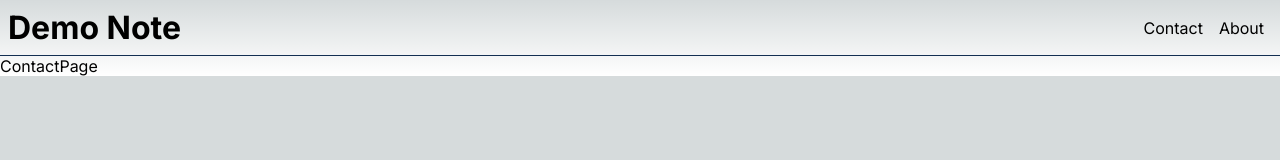
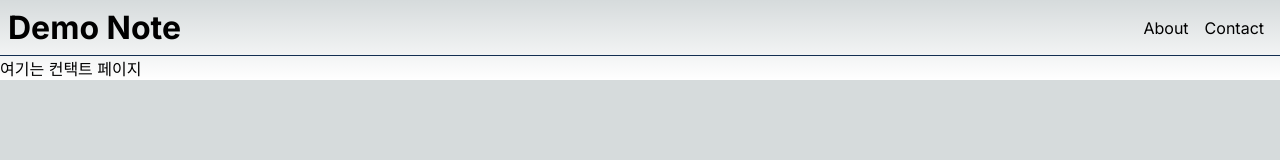
Before and after one commit to blueprint-12/cong-blog, a Next.js app: page /contact in a window 1280 px wide. Shown: the top 160 px of the page. Built offline with nearby package versions, Linux system fonts and the light colour scheme.

Commit message:
style: 코드 포맷팅 변경

```diff
--- a/next.config.js
+++ b/next.config.js
@@ -1,7 +1,7 @@
 /** @type {import('next').NextConfig} */
 const nextConfig = {
   eslint: {
-    dirs: ['src'],
+    dirs: ["src"],
   },
 };
 
--- a/src/app/contact/page.tsx
+++ b/src/app/contact/page.tsx
@@ -1,5 +1,5 @@
 import React from "react";
 
 export default function ContactPage() {
-  return <div>ContactPage</div>;
+  return <div>여기는 컨택트 페이지</div>;
 }
--- a/src/app/layout.tsx
+++ b/src/app/layout.tsx
@@ -1,3 +1,4 @@
+import Link from "next/link";
 import "./globals.css";
 import styles from "./layout.module.css";
 import type { Metadata } from "next";
@@ -21,8 +22,8 @@
         <header className={styles.header}>
           <h1>Demo Note</h1>
           <nav className={styles.nav}>
-            <a href="">Contact</a>
-            <a href="">About</a>
+            <Link href="/about">About</Link>
+            <Link href="/contact">Contact</Link>
           </nav>
         </header>
         {children}
--- a/src/app/page.module.css
+++ b/src/app/page.module.css
@@ -51,7 +51,9 @@
   border-radius: var(--border-radius);
   background: rgba(var(--card-rgb), 0);
   border: 1px solid rgba(var(--card-border-rgb), 0);
-  transition: background 200ms, border 200ms;
+  transition:
+    background 200ms,
+    border 200ms;
 }
 
 .card span {
@@ -97,7 +99,7 @@
 
 .center::before,
 .center::after {
-  content: '';
+  content: "";
   left: 50%;
   position: absolute;
   filter: blur(45px);
```
